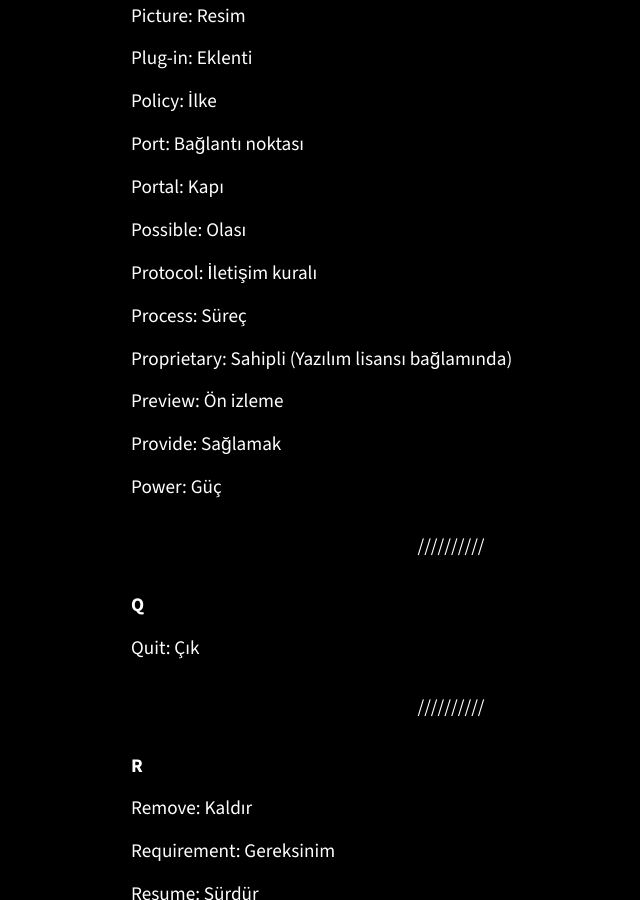
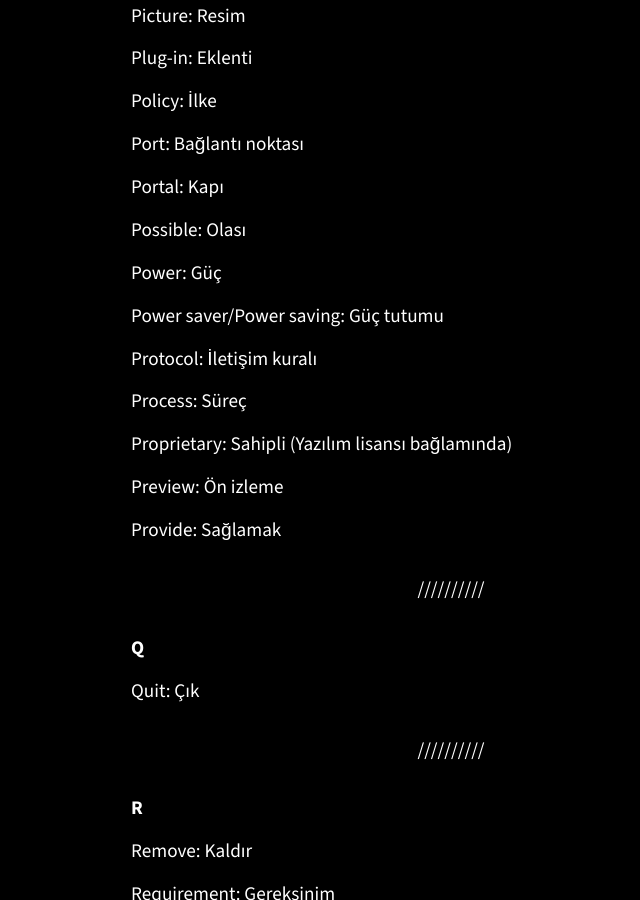
Before and after one commit to gnometurk/gnomeorgtr, a Jekyll site: the page built from ceviri/sozluk.md, in a window 1280 px wide and 900 px high, scrolled down 6911 px. Shown: the whole window, without its empty margins (189-829 px from the left). Built offline with Jekyll 4.4.1, drawn with Linux system fonts in a browser that asks for light colours.

Commit message:
Add a word

```diff
--- a/ceviri/sozluk.md
+++ b/ceviri/sozluk.md
@@ -300,6 +300,10 @@ Portal: Kapı
 
 Possible: Olası
 
+Power: Güç
+
+Power saver/Power saving: Güç tutumu
+
 Protocol: İletişim kuralı
 
 Process: Süreç
```
Also changed, not shown: other parts of ceviri/sozluk.md (+0 -2 lines).
